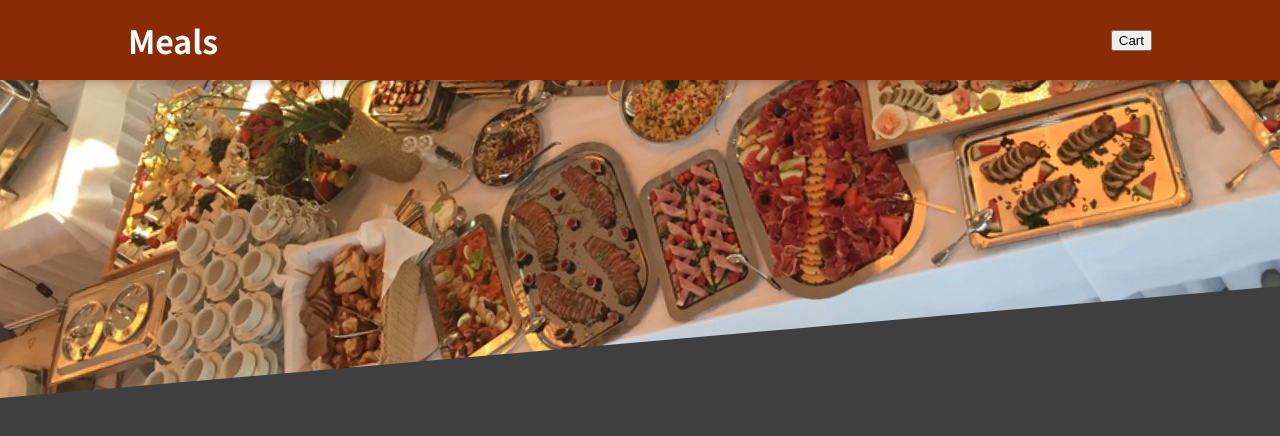
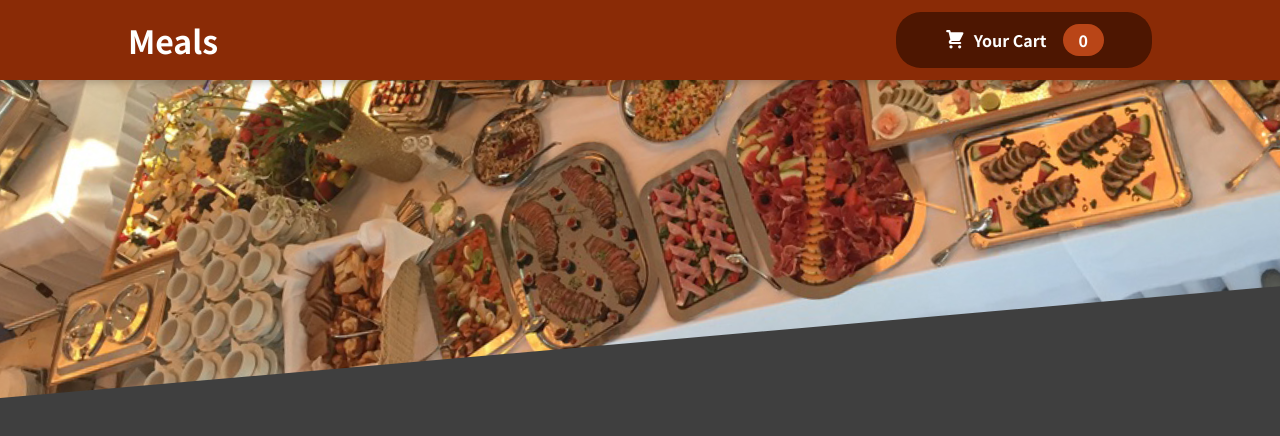
Before and after one commit to HimanshuDeveloperr/restaurant, a React (Create React App) app: page / in a window 1280 px wide. Shown: the top 436 px of the page. Built offline with nearby package versions, Linux system fonts and the light colour scheme.

Commit message:
HeaderCartButton

```diff
--- /dev/null
+++ b/src/Components/Cart/CartIcon.js
@@ -0,0 +1,13 @@
+const CartIcon = () => {
+    return (
+      <svg
+        xmlns='http://www.w3.org/2000/svg'
+        viewBox='0 0 20 20'
+        fill='currentColor'
+      >
+        <path d='M3 1a1 1 0 000 2h1.22l.305 1.222a.997.997 0 00.01.042l1.358 5.43-.893.892C3.74 11.846 4.632 14 6.414 14H15a1 1 0 000-2H6.414l1-1H14a1 1 0 00.894-.553l3-6A1 1 0 0017 3H6.28l-.31-1.243A1 1 0 005 1H3zM16 16.5a1.5 1.5 0 11-3 0 1.5 1.5 0 013 0zM6.5 18a1.5 1.5 0 100-3 1.5 1.5 0 000 3z' />
+      </svg>
+    );
+  };
+
+  export default CartIcon;
--- a/src/Components/Layout/Header.js
+++ b/src/Components/Layout/Header.js
@@ -2,6 +2,7 @@
 
 import classes from "./Header.module.css"
 import images from"../../Assests/meals.jpg"
+import HeaderCartButton from "./HeaderCartButton";
 
 const Header=(props)=>{
 
@@ -10,7 +11,7 @@
 
           <header className={classes.header}>
             <h1>Meals</h1>
-            <button>Cart</button>
+            <HeaderCartButton/>
           </header>
           <div className={classes["main-image"]}>
             {/* cause we use dash in there we cant use classes. but could be written as above expression for stylingthe dic */}
--- /dev/null
+++ b/src/Components/Layout/HeaderCartButton.js
@@ -0,0 +1,21 @@
+import React from "react";
+import CartIcon from "../Cart/CartIcon";
+import classes from "./HeaderCartButton.module.css"
+
+const HeaderCartButton=(props)=>{
+
+    return <button className={classes.button}>
+        <span className={classes.icon}>
+            <CartIcon/>
+        </span>
+        <span>
+            Your Cart
+        </span>
+        <span className={classes.badge}>
+            0
+        </span>
+
+    </button>
+}
+
+export default HeaderCartButton;
```
